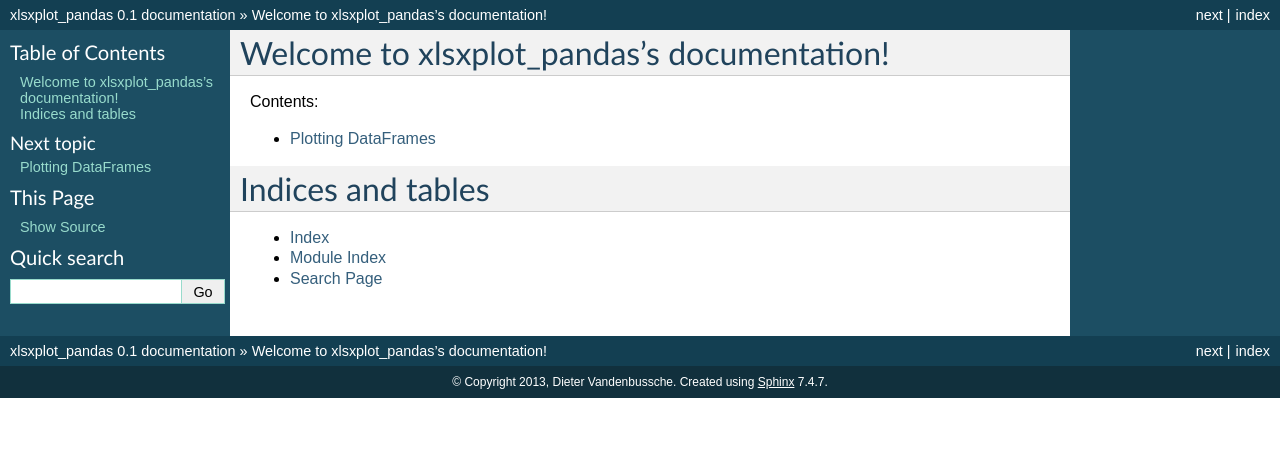
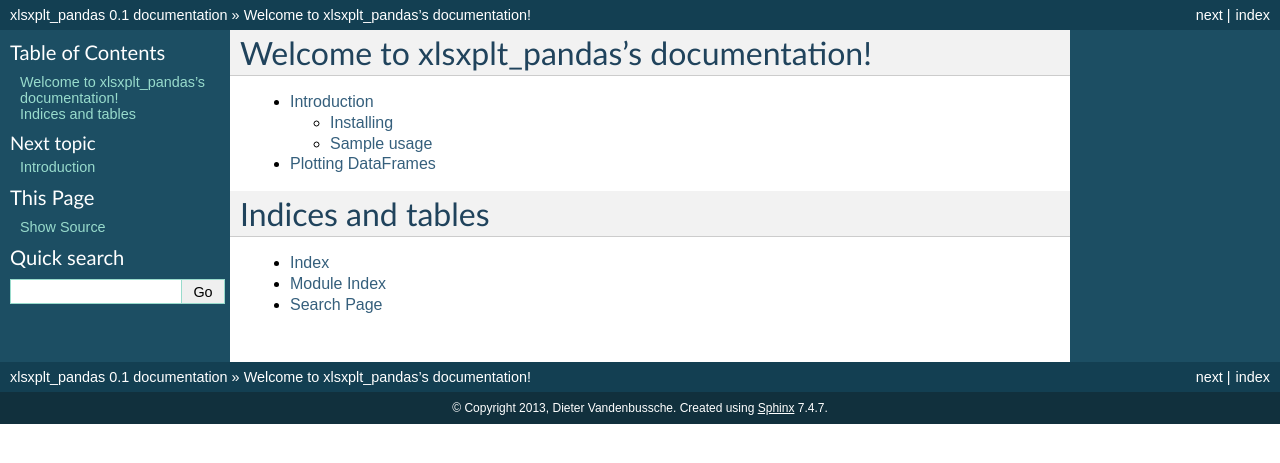
Before and after one commit to dieterv77/xlsxplt_pandas, a Sphinx documentation site: the page built from docs/source/index.rst, in a window 1280 px wide. Shown: the top 463 px of the page. Built offline with Sphinx 7.4.7, drawn with Linux system fonts in a browser that asks for light colours.

Commit message:
Further doc updates

```diff
--- a/docs/source/conf.py
+++ b/docs/source/conf.py
@@ -1,6 +1,6 @@
 # -*- coding: utf-8 -*-
 #
-# xlsxplot_pandas documentation build configuration file, created by
+# xlsxplt_pandas documentation build configuration file, created by
 # sphinx-quickstart on Fri Jul 05 22:20:16 2013.
 #
 # This file is execfile()d with the current directory set to its containing dir.
@@ -63,7 +63,7 @@
 master_doc = 'index'
 
 # General information about the project.
-project = u'xlsxplot_pandas'
+project = u'xlsxplt_pandas'
 copyright = u'2013, Dieter Vandenbussche'
 
 # The version info for the project you're documenting, acts as replacement for
@@ -190,7 +190,7 @@
 #html_file_suffix = None
 
 # Output file base name for HTML help builder.
-htmlhelp_basename = 'xlsxplot_pandasdoc'
+htmlhelp_basename = 'xlsxplt_pandasdoc'
 
 
 # -- Options for LaTeX output --------------------------------------------------
@@ -209,7 +209,7 @@
 # Grouping the document tree into LaTeX files. List of tuples
 # (source start file, target name, title, author, documentclass [howto/manual]).
 latex_documents = [
-  ('index', 'xlsxplot_pandas.tex', u'xlsxplot\\_pandas Documentation',
+  ('index', 'xlsxplt_pandas.tex', u'xlsxplt\\_pandas Documentation',
    u'Dieter Vandenbussche', 'manual'),
 ]
 
@@ -239,7 +239,7 @@
 # One entry per manual page. List of tuples
 # (source start file, name, description, authors, manual section).
 man_pages = [
-    ('index', 'xlsxplot_pandas', u'xlsxplot_pandas Documentation',
+    ('index', 'xlsxplt_pandas', u'xlsxplt_pandas Documentation',
      [u'Dieter Vandenbussche'], 1)
 ]
 
@@ -253,8 +253,8 @@
 # (source start file, target name, title, author,
 #  dir menu entry, description, category)
 texinfo_documents = [
-  ('index', 'xlsxplot_pandas', u'xlsxplot_pandas Documentation',
-   u'Dieter Vandenbussche', 'xlsxplot_pandas', 'One line description of project.',
+  ('index', 'xlsxplt_pandas', u'xlsxplt_pandas Documentation',
+   u'Dieter Vandenbussche', 'xlsxplt_pandas', 'One line description of project.',
    'Miscellaneous'),
 ]
 
--- a/docs/source/index.rst
+++ b/docs/source/index.rst
@@ -1,17 +1,18 @@
-.. xlsxplot_pandas documentation master file, created by
+.. xlsxplt_pandas documentation master file, created by
    sphinx-quickstart on Fri Jul 05 22:20:16 2013.
    You can adapt this file completely to your liking, but it should at least
    contain the root `toctree` directive.
 
-Welcome to xlsxplot_pandas's documentation!
+Welcome to xlsxplt_pandas's documentation!
 ===========================================
 
-Contents:
 
 .. toctree::
    :maxdepth: 2
 
+   introduction
    plotdf
+
 
 
 Indices and tables
```
Also changed, not shown: docs/source/introduction.rst (added, +42 -0 lines), docs/source/_images/demo01.PNG (added).
